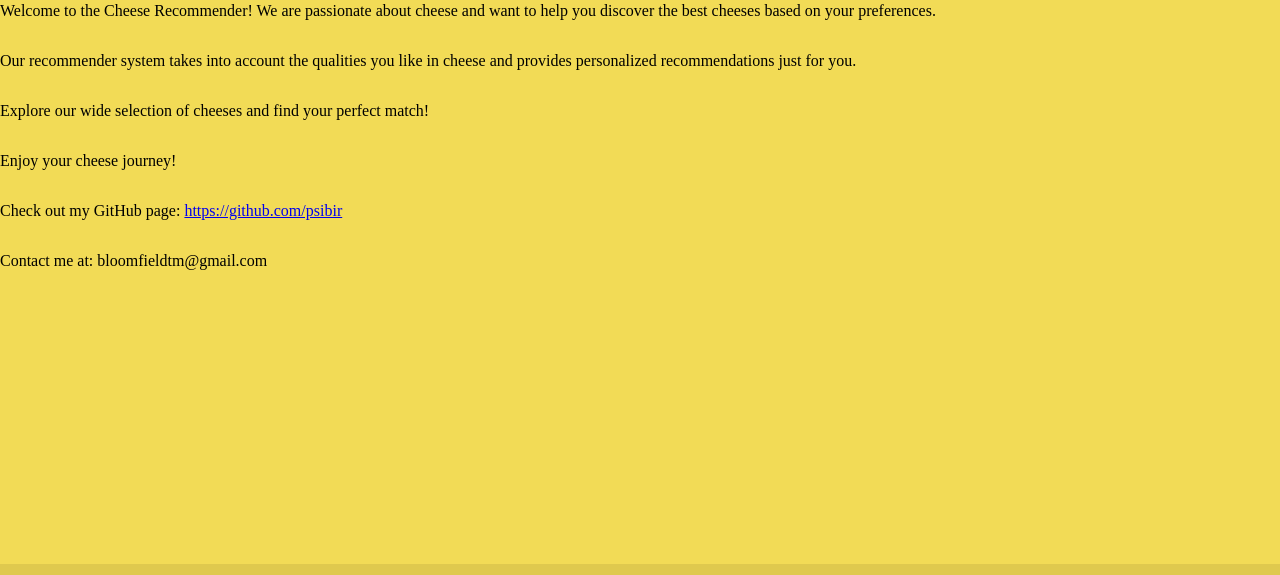
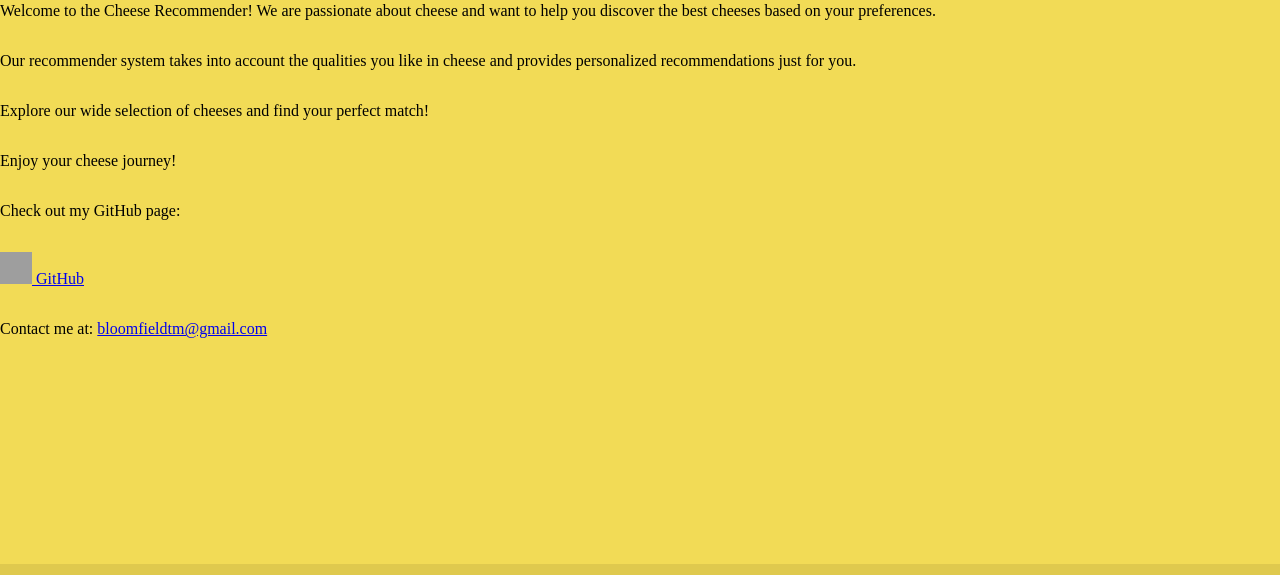
Before and after one commit to psibir/cheese-recs, a Flask app: page /about in a window 1280 px wide. Shown: the part 198-773 px from the top of the page. Run offline with Flask 3, Linux system fonts and the light colour scheme; parts of the project's set-up code (start-up, migrations or seed data) failed here and were passed over; grey boxes are pictures that could not be loaded.

Commit message:
edited about page

```diff
--- a/templates/about.html
+++ b/templates/about.html
@@ -9,6 +9,12 @@
     <p>Explore our wide selection of cheeses and find your perfect match!</p>
     <p>Enjoy your cheese journey!</p>
 
-    <p>Check out my GitHub page: <a href="https://github.com/psibir">https://github.com/psibir</a></p>
-    <p>Contact me at: bloomfieldtm@gmail.com</p>
+    <p>Check out my GitHub page:</p>
+    <p>
+        <a href="https://github.com/psibir">
+            <img src="https://img.icons8.com/nolan/64/github.png" alt="GitHub" height="32" width="32">
+            GitHub
+        </a>
+    </p>
+    <p>Contact me at: <a href="mailto:bloomfieldtm@gmail.com">bloomfieldtm@gmail.com</a></p>
 {% endblock %}
```
